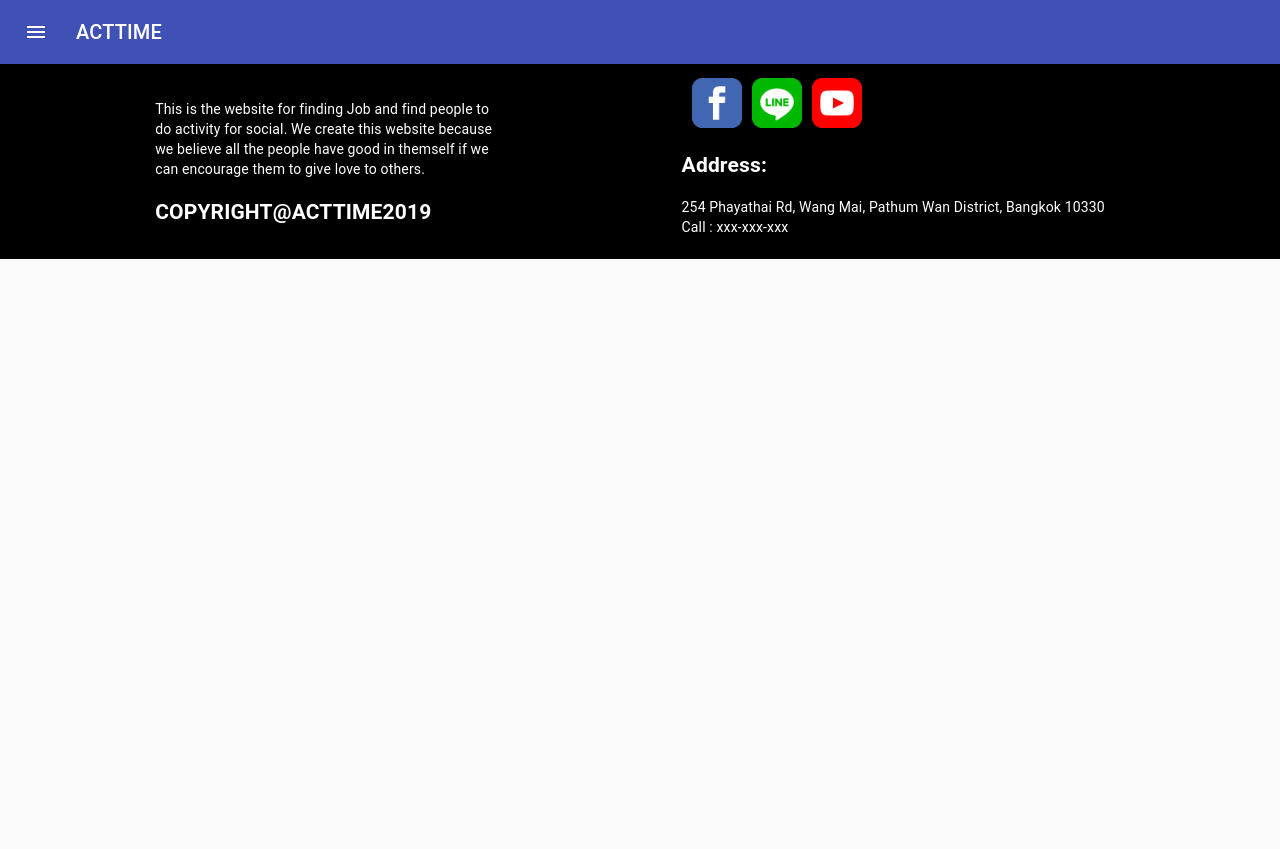
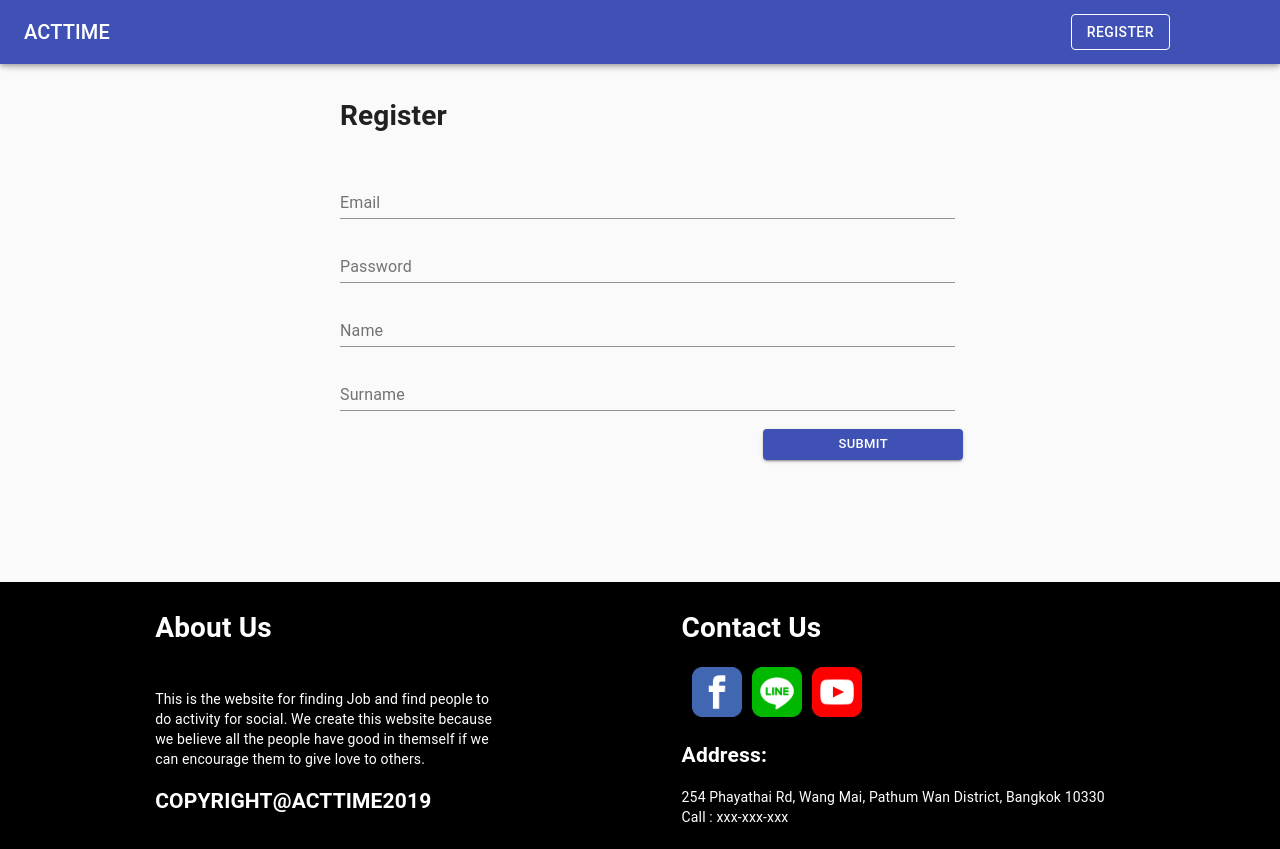
Before and after one commit to 2110423-2019-2/sec33_Leelulila, a React (Create React App) app: page /register in a window 1280 px wide. Shown: the top 849 px of the page. Before the commit the page ends 800 px from the top, so only its background shows below. Built offline with nearby package versions, Linux system fonts and the light colour scheme.

Commit message:
add createjob to Navbar

```diff
--- /dev/null
+++ b/src/components/RegisterForm.js
@@ -0,0 +1,112 @@
+import React, { Component } from 'react';
+import TextField from '@material-ui/core/TextField';
+import { makeStyles } from '@material-ui/core/styles';
+import { InputLabel, InputBase, Button ,Grid} from '@material-ui/core';
+// import fire from '../config/Fire';
+import '../style.css';
+import  { Redirect } from 'react-router-dom';
+
+
+class RegisterForm extends Component{
+
+  constructor(props) {
+    super(props);
+    // this.insertData = this.insertData.bind(this);
+
+    this.state = {
+        Checkregister:false
+    }
+
+  }
+
+  // insertData() {
+  //   var firebaseRef = fire.database().ref('User');
+  //   var email = document.getElementById('email').value;
+  //   var pass = document.getElementById('pass').value;
+  //   var name = document.getElementById('name').value;
+  //   var surname = document.getElementById('sname').value;
+
+  //   if(email.includes('@') && pass.length >=6){
+
+  //   console.log('1');
+  //   var indexofat = email.indexOf('@');
+  //   var subemail = email.substring(0,indexofat);
+
+
+  //   firebaseRef.child(subemail).update({
+  //     Name:name,
+  //     Password:pass,
+  //     Surname:surname,
+  //     Currentjobcreated:'',
+  //     Currentjob:'',
+  //     Historyjob:'',
+  //     Historyjobcreated:''
+
+
+  //   });
+
+  //   var firebaseRefbyemail = fire.database().ref(subemail);
+  //   console.log('2');
+
+
+  //   const auth = fire.auth();
+
+  //   auth.createUserWithEmailAndPassword(document.getElementById('email').value,document.getElementById('pass').value)
+  //   .then(
+  //     fire.auth().signOut);
+  //   //if this line bug want happen next
+  //   alert("Registration Success!!");
+
+
+  //   this.setState({
+  //     Checkregister:true
+  //   })
+
+
+  // }else{
+  //   alert("Please check your email format and password length must more than 6 character!!");
+  // }
+
+  // }
+
+
+
+
+
+// RegisterForm = () => {
+//     const classes = useStyles();
+
+
+
+// <form className={classes.root} noValidate autoComplete="off">
+    render(){
+
+
+          return (
+            <form noValidate autoComplete="on" style={{minHeight:"520px"}}>
+              <div>
+                <Grid container direction='column' xs={12} md={6} id="GridRegister" spacing={2}>
+                  <Grid item><h1>Register</h1></Grid>
+                {/* <Grid item><TextField id="user" label="Username" /></Grid> */}
+                  <Grid item><TextField id="email" fullWidth label="Email" type="email"/></Grid>
+                  <Grid item><TextField type='password' fullWidth id="pass" label="Password" /></Grid>
+                {/* <Grid item><InputBase  type='date' id="standard" label="Date" style={{marginLeft:'10px',marginTop:'10px'}}/></Grid> */}
+                  <Grid item><TextField id="name" fullWidth label="Name" /></Grid>
+                  <Grid item><TextField id="sname" fullWidth label="Surname" /></Grid>
+                  <Button id='ButtonRegister' variant='contained' size='small' style={{marginTop:'10px'}} color='primary'
+                  onClick={this.insertData} >Submit</Button>
+                </Grid>
+              </div>
+            </form>
+        );
+
+
+
+    }
+
+// };
+
+
+
+}
+export default RegisterForm;
--- a/src/pages/Navbar.js
+++ b/src/pages/Navbar.js
@@ -24,7 +24,7 @@ import Button from '@material-ui/core/Button';
 import Footer from '../components/Footer';
 // import ProfileBar from '../components/ProfileBar';
 
-// import Register from './Register';
+import Register from './Register';
 // import Login from '../page/Login';
 import { Route, Link, BrowserRouter as Router } from 'react-router-dom';
 
@@ -111,7 +111,7 @@ export default function PersistentDrawerLeft() {
         })}
       >
         <Toolbar>
-          <IconButton
+          {/* <IconButton
             color="inherit"
             aria-label="open drawer"
             onClick={handleDrawerOpen}
@@ -119,10 +119,14 @@ export default function PersistentDrawerLeft() {
             className={clsx(classes.menuButton, open && classes.hide)}
           >
             <MenuIcon />
-          </IconButton>
+          </IconButton> */}
           <Typography variant="h6">
             ACTTIME
           </Typography>
+          <div style={{display:'flex',flexDirection:'row'}} id='proBarRegLog'>
+            <Button href='/Register' variant='outlined' color='inherit'>Register</Button>
+            {/* <Button href='/login' variant='outlined' color='inherit' id='loginBut'>Login</Button> */}
+          </div>
           {/* <ProfileBar /> */}
         </Toolbar>
 
@@ -157,7 +161,7 @@ export default function PersistentDrawerLeft() {
             <Route exact path="/" component={FirstLanding} />
             {/* <Route path="/login" component={Login} /> */}
 
-            {/* <Route path="/register" component={Register} /> */}
+            <Route path="/register" component={Register} />
             {/* <Route path='/AboutUs' component={AboutUs} /> */}
           </div>
 
--- /dev/null
+++ b/src/pages/Register.js
@@ -0,0 +1,17 @@
+import React from 'react';
+import RegisterForm from '../components/RegisterForm';
+import '../style.css';
+import { Container } from '@material-ui/core';
+
+const Register = () => {
+    return (
+        <div>
+            <Container>
+                <h1>Register for ACTTIME</h1>
+                <RegisterForm/>
+            </Container>
+        </div>
+    );
+};
+
+export default Register;
```
